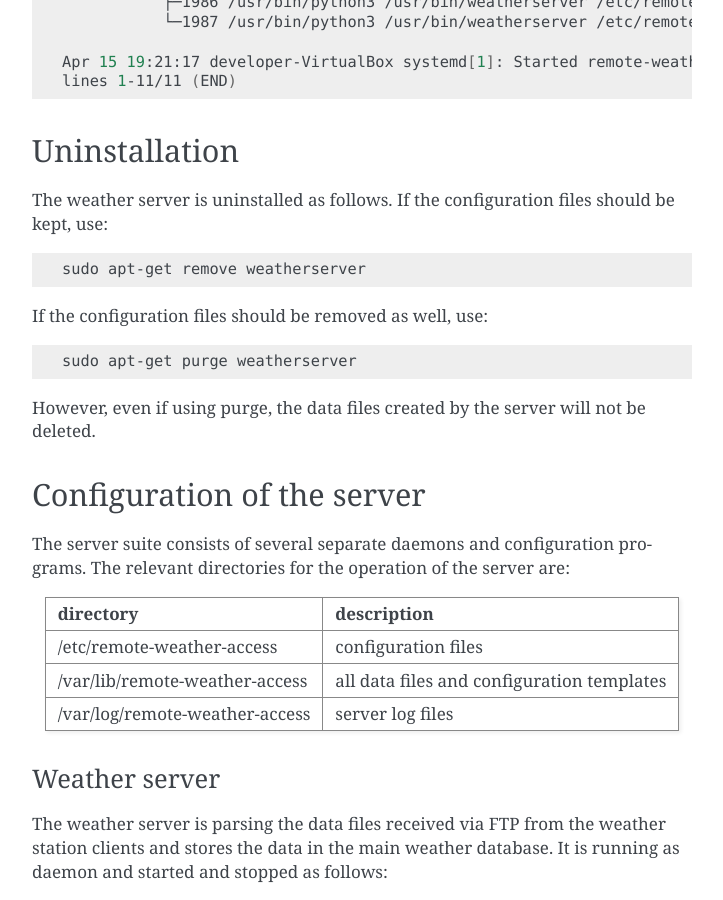
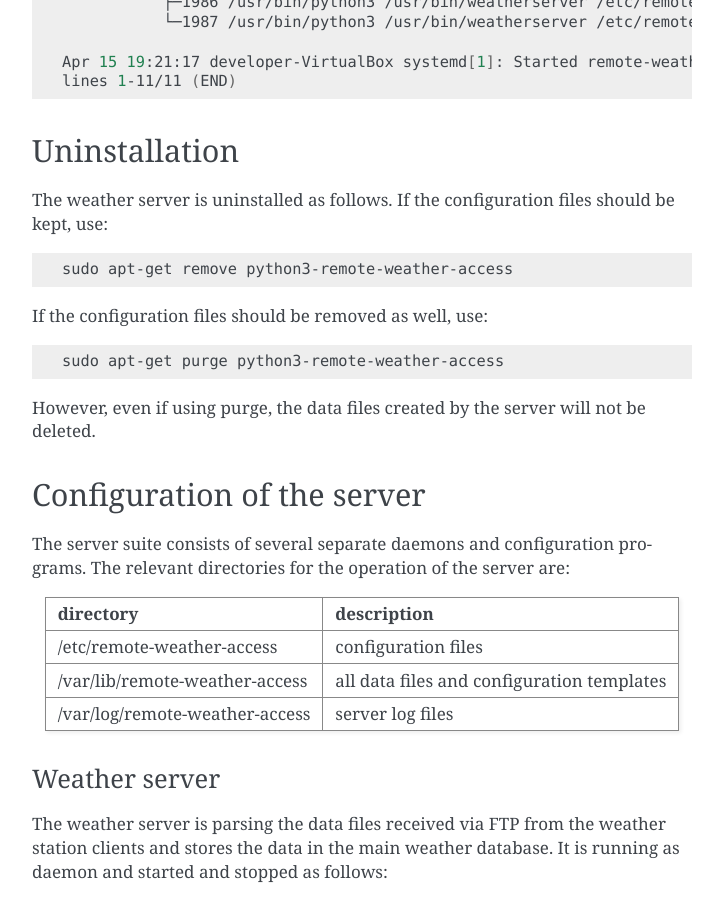
Before and after one commit to erl987/remoteweatheraccess, a Sphinx documentation site: the page built from remote_weather_access/docs/sphinx/source/server.rst, in a window 1280 px wide and 900 px high, scrolled down 2582 px. Shown: the whole window, without its empty margins (388-1111 px from the left). Built offline with Sphinx 7.4.7, drawn with Linux system fonts in a browser that asks for light colours.

Commit message:
Corrected the server documentation.
svn path=/branches/database/; revision=216

```diff
--- a/remote_weather_access/docs/sphinx/source/server.rst
+++ b/remote_weather_access/docs/sphinx/source/server.rst
@@ -139,13 +139,13 @@ The weather server is uninstalled as follows. If the configuration files should
 
 .. code-block:: bash
 
-	sudo apt-get remove weatherserver
+	sudo apt-get remove python3-remote-weather-access
 
 If the configuration files should be removed as well, use:
 
 .. code-block:: bash
 
-	sudo apt-get purge weatherserver
+	sudo apt-get purge python3-remote-weather-access
 
 However, even if using purge, the data files created by the server will not be deleted.
 
```
